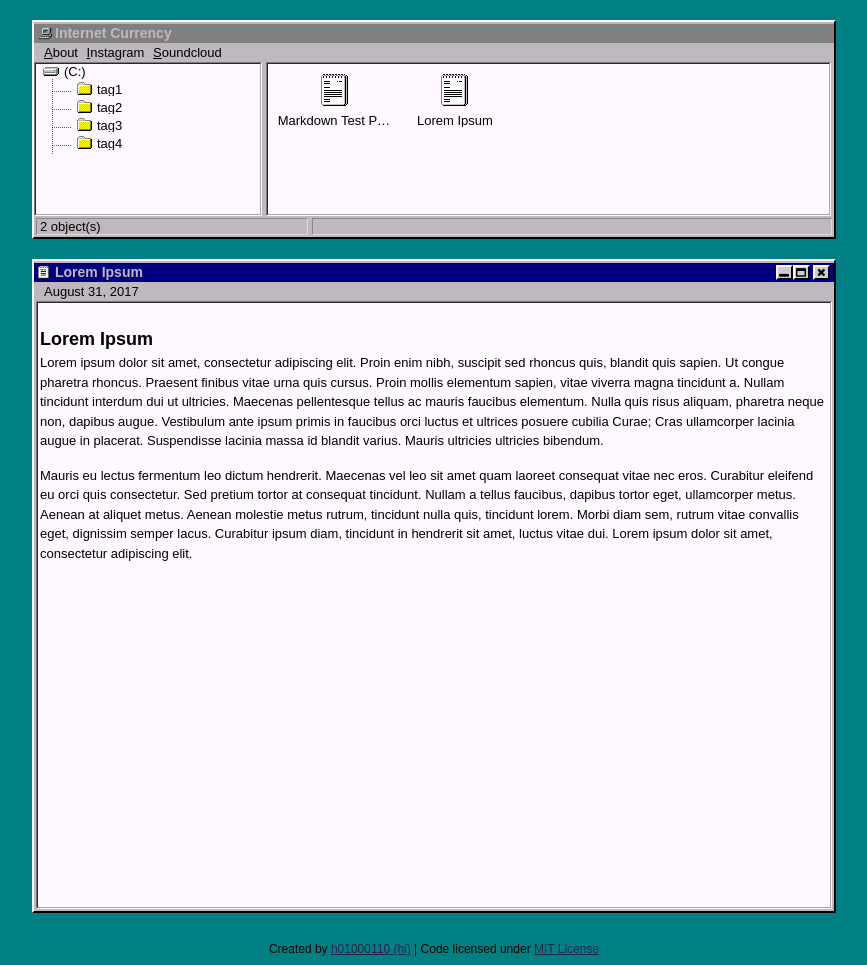
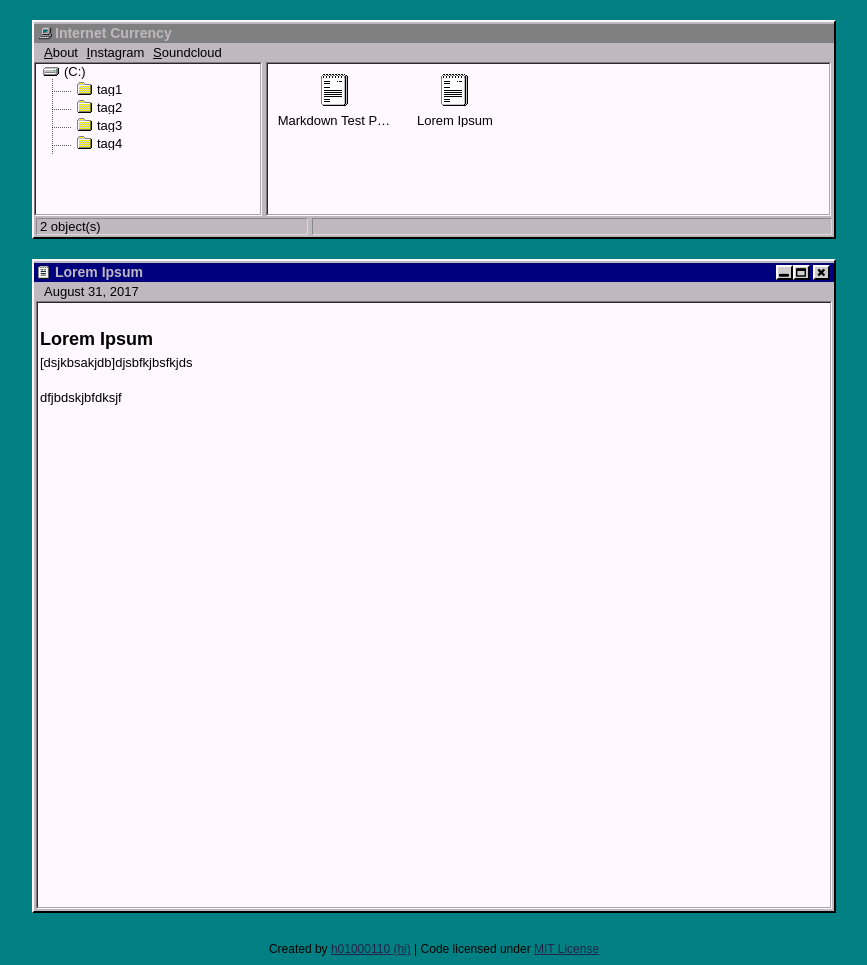
Before and after one commit to internetcurrency/icstore, a Jekyll site: the page built from _posts/2017-08-31-lorem-ipsum.md, in a window 1280 px wide. Shown: the whole page, without its empty margins (206-1073 px from the left). Built offline with Jekyll 4.4.1, drawn with Linux system fonts in a browser that asks for light colours.

Commit message:
Update 2017-08-31-lorem-ipsum.md

```diff
--- a/_posts/2017-08-31-lorem-ipsum.md
+++ b/_posts/2017-08-31-lorem-ipsum.md
@@ -6,6 +6,6 @@ tags: tag1 tag2 tag3 tag4
 
 ## Lorem Ipsum
 
-Lorem ipsum dolor sit amet, consectetur adipiscing elit. Proin enim nibh, suscipit sed rhoncus quis, blandit quis sapien. Ut congue pharetra rhoncus. Praesent finibus vitae urna quis cursus. Proin mollis elementum sapien, vitae viverra magna tincidunt a. Nullam tincidunt interdum dui ut ultricies. Maecenas pellentesque tellus ac mauris faucibus elementum. Nulla quis risus aliquam, pharetra neque non, dapibus augue. Vestibulum ante ipsum primis in faucibus orci luctus et ultrices posuere cubilia Curae; Cras ullamcorper lacinia augue in placerat. Suspendisse lacinia massa id blandit varius. Mauris ultricies ultricies bibendum.
+[dsjkbsakjdb]djsbfkjbsfkjds
 
-Mauris eu lectus fermentum leo dictum hendrerit. Maecenas vel leo sit amet quam laoreet consequat vitae nec eros. Curabitur eleifend eu orci quis consectetur. Sed pretium tortor at consequat tincidunt. Nullam a tellus faucibus, dapibus tortor eget, ullamcorper metus. Aenean at aliquet metus. Aenean molestie metus rutrum, tincidunt nulla quis, tincidunt lorem. Morbi diam sem, rutrum vitae convallis eget, dignissim semper lacus. Curabitur ipsum diam, tincidunt in hendrerit sit amet, luctus vitae dui. Lorem ipsum dolor sit amet, consectetur adipiscing elit.
+dfjbdskjbfdksjf
```
